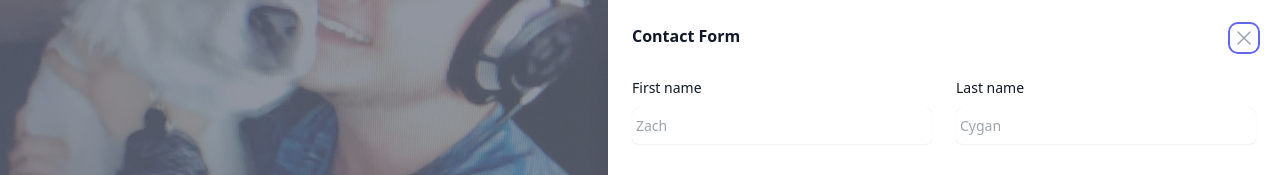
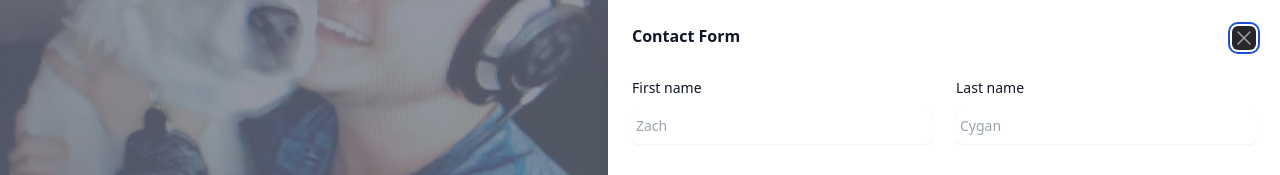
Before and after one commit to zachcygan/portfolio, a Next.js app: page / in a window 1280 px wide. Both pictures are taken after a click on the button "Contact". Shown: the part 575-750 px from the top of the page. Built offline with nearby package versions, Linux system fonts and the light colour scheme.

Commit message:
more dark mode

```diff
--- a/src/components/contactForm.tsx
+++ b/src/components/contactForm.tsx
@@ -62,7 +62,7 @@ export default function ContactForm() {
                                 Last name
                             </label>
                             <div className="mt-2">
-                                <div className="flex rounded-md shadow-sm ring-1 ring-inset ring-gray-300 focus-within:ring-2 focus-within:ring-inset focus-within:ring-indigo-600 sm:max-w-md">
+                                <div className="flex rounded-md shadow-sm ring-1 ring-inset ring-gray-300 focus-within:ring-2 focus-within:ring-inset focus-within:ring-blue sm:max-w-md">
                                     {/* <span className="flex select-none items-center pl-3 text-gray-500 sm:text-sm">Smith</span> */}
                                     <input
                                         type="text"
--- a/src/components/slideOver.tsx
+++ b/src/components/slideOver.tsx
@@ -59,7 +59,7 @@ export default function SlideOver({ isOpen, onClose }: SlideOverProps) {
                                                 <div className="ml-3 flex h-7 items-center">
                                                     <button
                                                         type="button"
-                                                        className="relative rounded-md bg-white text-gray-400 hover:text-gray-500 focus:outline-none focus:ring-2 focus:ring-indigo-500 focus:ring-offset-2"
+                                                        className="relative rounded-md bg-darkBg text-gray-400 hover:text-gray-500 focus:outline-none focus:ring-2 focus:ring-blue focus:ring-offset-2"
                                                         onClick={() => handleClose()}
                                                     >
                                                         <span className="absolute -inset-2.5" />
```
